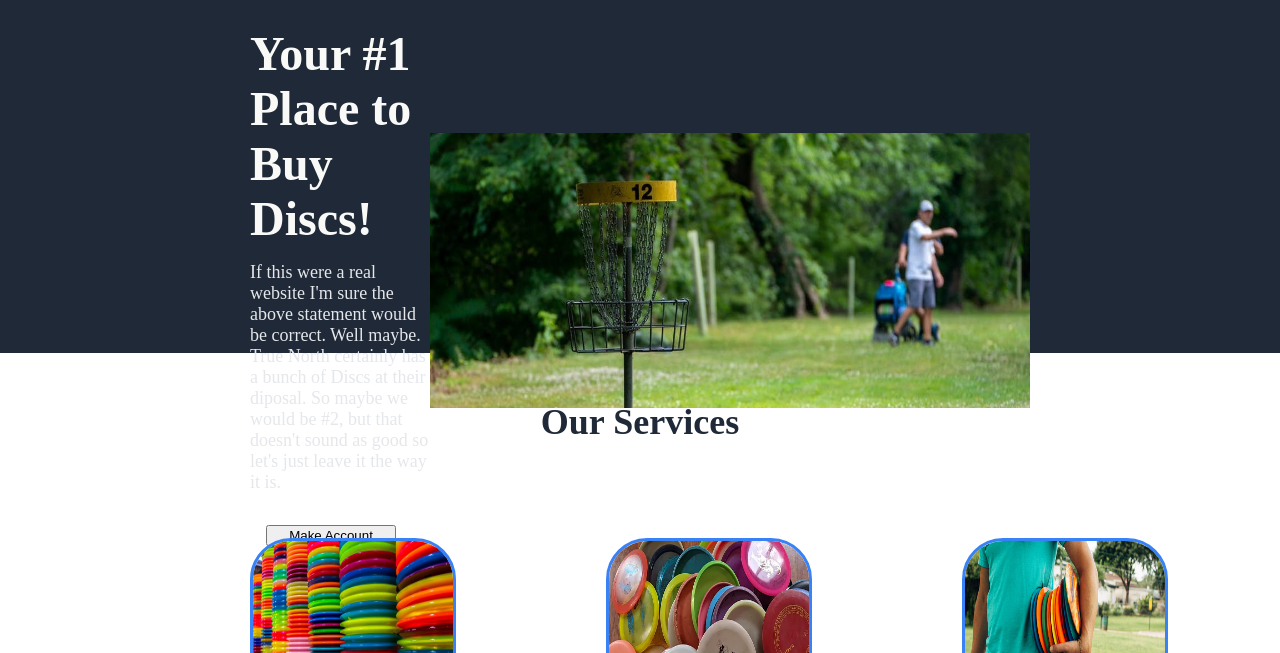
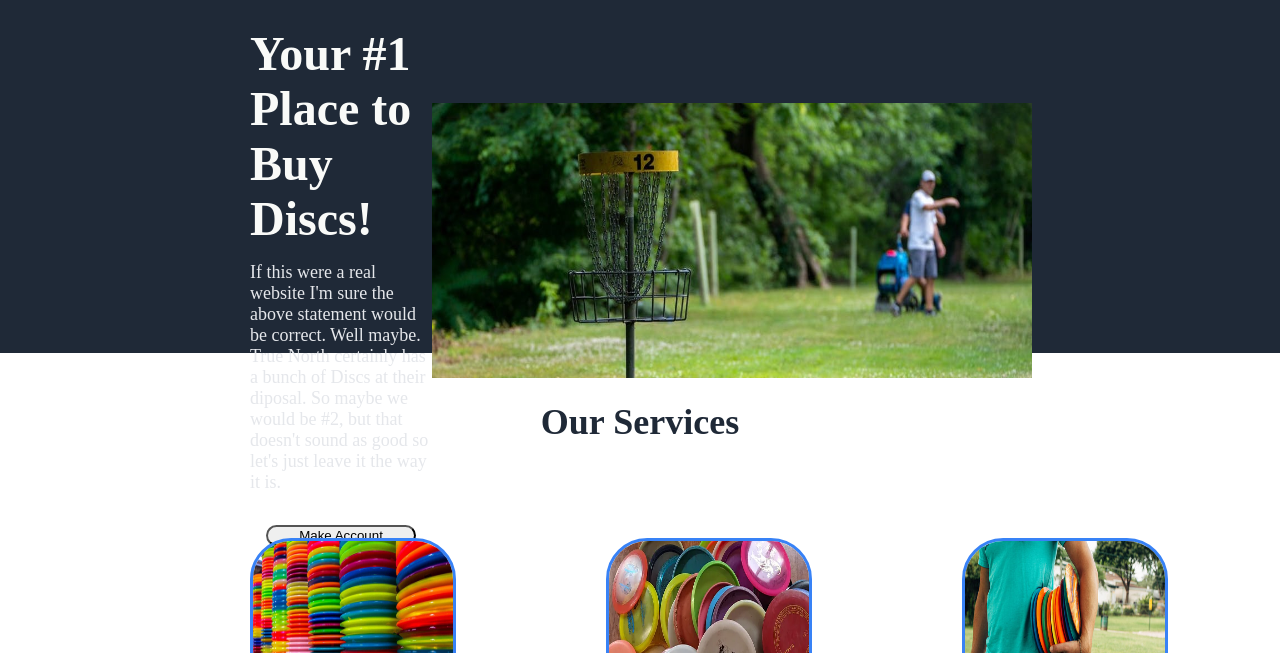
Before and after one commit to domenic23/webpage, a plain HTML site: page index.html in a window 1280 px wide. Shown: the part 147-800 px from the top of the page. Drawn offline with Linux system fonts and the light colour scheme.

Commit message:
Add a few visual tweaks

```diff
--- a/styles.css
+++ b/styles.css
@@ -70,15 +70,17 @@ body {
 .hero-image {
     height: 275px;
     width: 600px;
+    margin-bottom: 60px;
 }
 
 .sign-up button {
-    width: 130px;
-    margin: 16px
+    width: 150px;
+    margin: 16px;
+    border-radius: 25px;
 }
 
 .sign-up button:hover {
-    background-color: #E5E7EB;
+    background-color: #4f85f2;
     cursor: pointer;
 }
 
```
